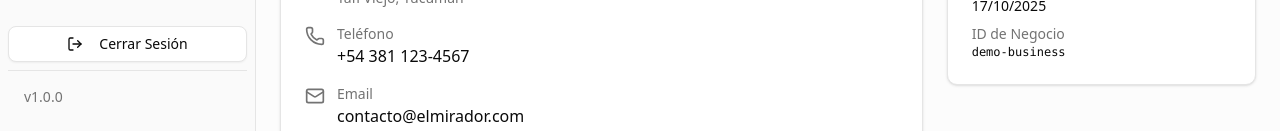
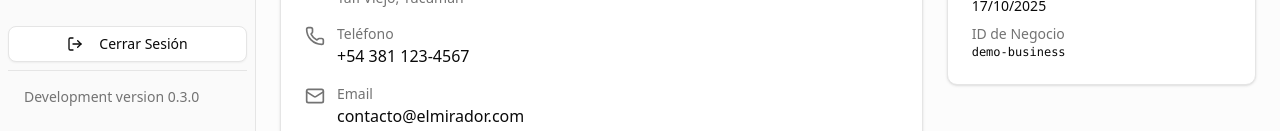
Before and after one commit to Agustin-d17/CaminAR, a React (Vite) app: page /business/dashboard/profile in a window 1280 px wide. Shown: the part 669-800 px from the top of the page. Built offline with nearby package versions, Linux system fonts and the light colour scheme; sample sign-in values are in the browser's storage.

Commit message:
Add static data

```diff
--- a/src/pages/Business/Dashboard/AppSidebar/AppSidebar.jsx
+++ b/src/pages/Business/Dashboard/AppSidebar/AppSidebar.jsx
@@ -99,7 +99,7 @@ export function AppSidebar({ ...props }) {
           <span>Cerrar Sesión</span>
         </Button>
         <div className="p-4 border-t text-sm text-muted-foreground">
-            v1.0.0
+            Development version 0.3.0
         </div>
       </SidebarFooter>
       <SidebarRail />
```
